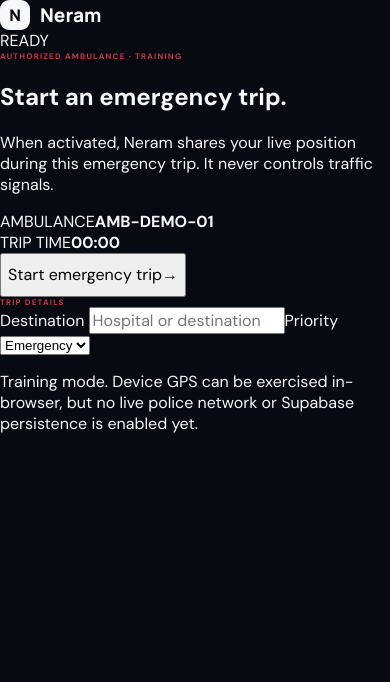
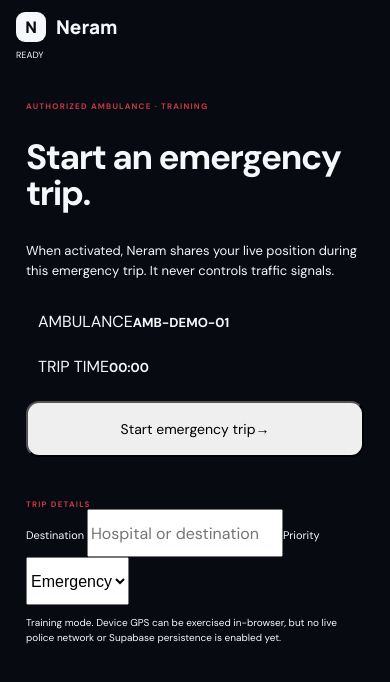
Before and after one commit to NotSash/Neram, a Next.js app in the folder apps/web/: page /ambulance in a window 390 px wide. Shown: the top 682 px of the page. Built offline with nearby package versions, Linux system fonts and the light colour scheme.

Commit message:
feat: refine mobile ambulance PWA layout

```diff
--- a/apps/web/app/mobile.css
+++ b/apps/web/app/mobile.css
@@ -5,7 +5,6 @@
   button, a { touch-action: manipulation; }
   button { min-height: 44px; }
 
-  /* Home */
   .home-nav { height: auto; min-height: 64px; padding: 12px 16px; gap: 12px; }
   .home-nav .ops-brand { flex: 1; min-width: 0; }
   .home-nav .ops-brand small { display: none; }
@@ -21,7 +20,6 @@
   .home-principles { width: min(100% - 32px, 900px); grid-template-columns: 1fr; border-radius: 14px; }
   .home-principles > div { padding: 18px; }
 
-  /* Shared operations surfaces */
   .ops-topbar { height: 60px; padding: 0 16px; }
   .ops-city { display: none; }
   .ops-connection { font-size: 9px; }
@@ -49,7 +47,6 @@
   .primary-action, .secondary-action { min-height: 48px; }
   .event-panel { margin-top: 12px; }
 
-  /* Dashboard */
   .ops-main { min-width: 0; }
   .ops-stats { grid-template-columns: repeat(3, 1fr) !important; gap: 1px !important; }
   .ops-stats > div { min-width: 0; padding: 12px 10px !important; }
@@ -68,7 +65,6 @@
   .detail-actions { display: grid !important; grid-template-columns: 1fr; gap: 8px; }
   .event-strip { flex-wrap: wrap !important; gap: 8px 14px !important; line-height: 1.4; }
 
-  /* Map */
   .map-page { padding: 0; }
   .map-header { width: auto; margin: 0; padding: 16px; display: block; }
   .map-header h1 { font-size: 27px; letter-spacing: -1px; }
@@ -90,8 +86,26 @@
   .map-disclaimer { left: 10px; right: 10px; bottom: 10px; text-align: center; }
   .map-alert-banner { left: 10px !important; right: 10px !important; top: 118px !important; padding: 10px 11px !important; font-size: 9px !important; line-height: 1.35; }
 
-  /* Live police console */
   main[style*="max-width: 1000px"] { padding: 16px !important; }
+
+  /* Ambulance PWA surface */
+  .ambulance-shell { min-height: 100svh !important; padding-bottom: max(24px, env(safe-area-inset-bottom)) !important; }
+  .ambulance-header { padding: 12px 16px !important; min-height: 60px; }
+  .ambulance-header .ops-brand small { display: none !important; }
+  .ambulance-status { font-size: 9px !important; }
+  .ambulance-card { margin: 10px 12px !important; padding: 18px !important; border-radius: 16px !important; }
+  .ambulance-hero h1 { font-size: clamp(32px, 9vw, 42px) !important; line-height: 1.02 !important; letter-spacing: -1.4px !important; }
+  .ambulance-hero > p { font-size: 13px !important; line-height: 1.55 !important; }
+  .ambulance-meta-grid { grid-template-columns: 1fr 1fr !important; gap: 8px !important; margin-top: 18px !important; }
+  .ambulance-meta-grid > div { padding: 12px !important; }
+  .ambulance-start, .ambulance-stop { width: 100% !important; min-height: 56px !important; border-radius: 13px !important; font-size: 14px !important; margin-top: 12px !important; }
+  .ambulance-sharing { display: grid !important; grid-template-columns: auto 1fr; gap: 10px !important; padding: 14px !important; }
+  .ambulance-sharing > button { grid-column: 1 / -1; width: 100%; min-height: 46px; }
+  .ambulance-alert-preview { grid-template-columns: 1fr auto !important; gap: 12px !important; padding: 14px !important; }
+  .ambulance-fields { grid-template-columns: 1fr !important; gap: 12px !important; }
+  .ambulance-fields label { font-size: 11px !important; }
+  .ambulance-fields input, .ambulance-fields select { min-height: 48px !important; font-size: 16px !important; }
+  .ambulance-note { font-size: 10px !important; line-height: 1.5 !important; }
 }
 
 @media (max-width: 420px) {
@@ -102,6 +116,12 @@
   .ops-alert { grid-template-columns: 34px 1fr auto !important; }
   .alert-severity { width: 30px !important; height: 30px !important; }
   .detail-metrics { gap: 1px !important; }
+  .ambulance-card { margin-inline: 10px !important; padding: 16px !important; }
+  .ambulance-meta-grid strong { font-size: 13px !important; }
+}
+
+@media (display-mode: standalone) {
+  .ambulance-header { padding-top: max(12px, env(safe-area-inset-top)) !important; }
 }
 
 @media (prefers-reduced-motion: reduce) {
```
